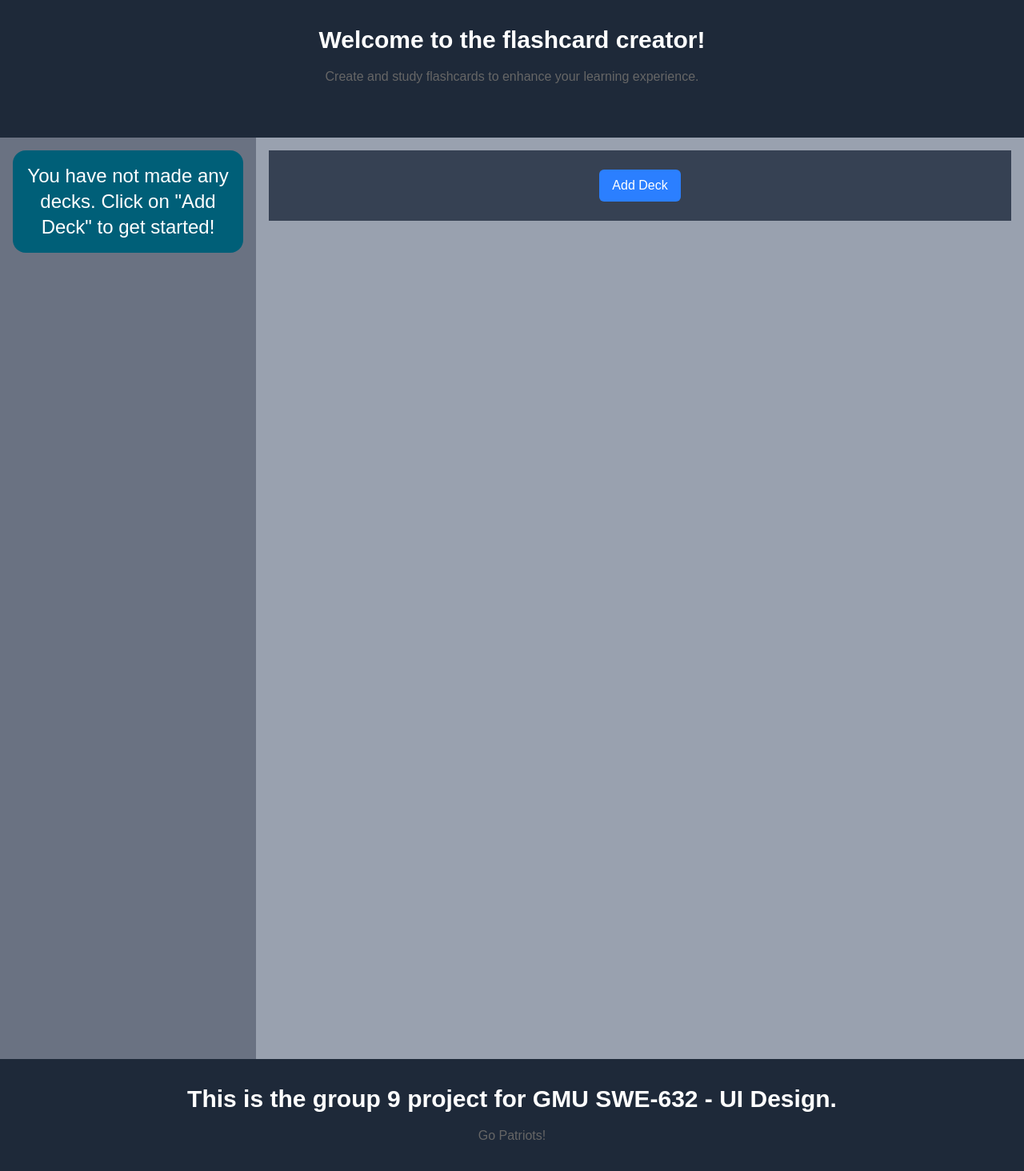
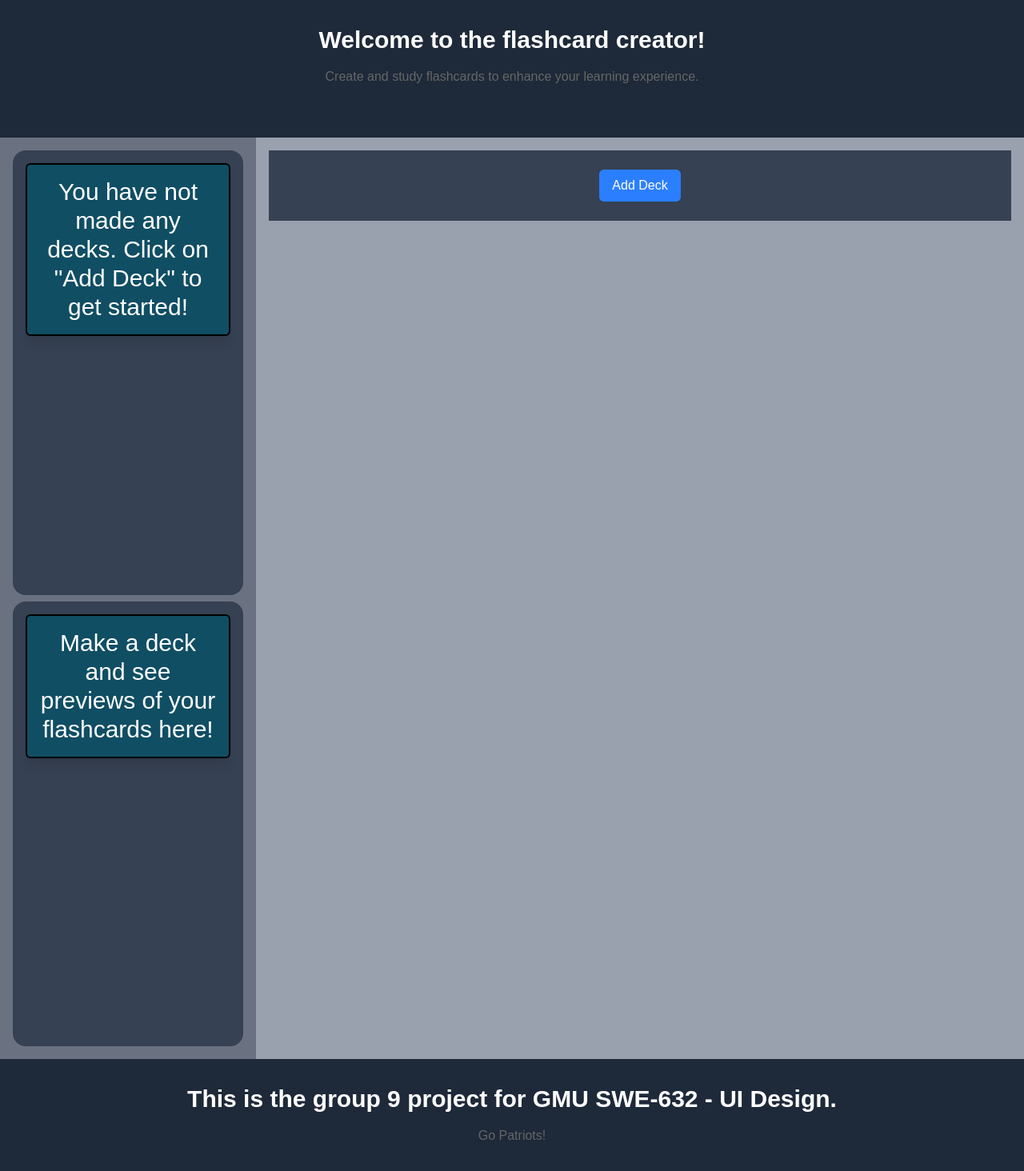
Before and after one commit to Noah-Whitcomb/swe632-study-aid, a SvelteKit app: page / in a window 1280 px wide. Shown: the top 1464 px of the page at 80% size. Built offline with nearby package versions, Linux system fonts and the light colour scheme.

Commit message:
added 2 improvements

```diff
--- a/src/lib/Menu.svelte
+++ b/src/lib/Menu.svelte
@@ -8,11 +8,11 @@ let { decks, selectedDeck, handleDeckChange } = $props();
 	<div class="flex flex-col gap-2">
         {#each decks as deck, index}
           {#if index === selectedDeck}
-          <div class="flex justify-center bg-cyan-800 text-white rounded-2xl text-2xl p-4 border-4 border-yellow-400 scale-105" >
+          <div class="flex justify-center bg-cyan-800 text-white rounded-3xl bg-gradient-to-b from-cyan-900 to-cyan-700 text-2xl p-4 border-4 shadow-2xl border-yellow-400 scale-105" >
             {deck.name}
           </div>
           {:else}
-            <button class="flex justify-center hover:bg-cyan-400 bg-cyan-800 text-white rounded-2xl text-2xl p-4 cursor-pointer transition-all duration-300" onclick={() => handleDeckChange(index)} >
+            <button class="flex justify-center hover:bg-cyan-400 bg-cyan-800 text-white rounded-3xl bg-gradient-to-b from-cyan-900 to-cyan-700 text-2xl p-4 cursor-pointer transition-all duration-300 shadow-2xl " onclick={() => handleDeckChange(index)} >
               {deck.name}
             </button>
           {/if}
--- a/src/routes/+page.svelte
+++ b/src/routes/+page.svelte
@@ -115,12 +115,11 @@
   <!-- {JSON.stringify(decks, null, 2)} -->
 
   <!-- This div is column 1 - left side menus -->
-  <div class="flex-col w-1/4 bg-gray-500 p-4">
+  <div class="flex flex-col w-1/4 bg-gray-500 p-4 gap-2">
+    <!-- this div shows our clickable decks -->
+    <div class="h-4/8 bg-gray-700 rounded-2xl overflow-auto p-4">
       {#if decks.length > 0}
-      <!-- <div class="flex items-center justify-center bg-cyan-800 text-white rounded-2xl text-2xl p-4">
-        Active Decks
-      </div> -->
-      <div class="flex items-center justify-center bg-cyan-900 text-white rounded-2xl text-3xl p-8 shadow-lg">
+        <div class="flex items-center justify-center bg-cyan-900 border-2 border-black text-white rounded-md text-3xl p-4 shadow-lg">
           Active Decks:
         </div>
 
@@ -128,10 +127,33 @@
           <Menu {decks} {handleDeckChange} {selectedDeck}/>
         </div>
       {:else}
-      <div class="p-4 text-center text-white text-2xl bg-cyan-800 rounded-2xl">
+        <div class="p-4 text-center text-white bg-cyan-900 border-2 border-black rounded-md text-3xl shadow-lg w-auto h-auto">
           You have not made any decks. Click on "Add Deck" to get started!
         </div>
       {/if}
+    </div>
+
+    <!-- this div shows flashcard previews for the selected deck -->
+    <div class=" flex flex-col gap-1 h-4/8 bg-gray-700 rounded-2xl p-4 overflow-auto">
+      {#if decks.length == 0}
+        <div class="p-4 text-center text-white bg-cyan-900 border-2 border-black rounded-md text-3xl shadow-lg w-auto h-auto">
+          Make a deck and see previews of your flashcards here!
+        </div>
+      {:else if decks.length > 0 && decks[selectedDeck].flashcards.length == 0}
+        <div class="flex items-center justify-center bg-cyan-900 border-2 border-black text-white rounded-md text-3xl p-4 shadow-lg">
+          There are no flashcards in this deck!
+        </div>
+      {:else}
+        <div class="p-4 text-center text-white bg-cyan-900 border-2 border-black rounded-md text-3xl shadow-lg w-auto h-auto">
+          Flashcard previews:
+        </div>
+        {#each decks[selectedDeck].flashcards as flashcard}
+          <div class="p-4 text-center text-white scale-90 bg-cyan-600 border-2 border-black rounded-md text-3xl shadow-lg min-h-20 truncate w-auto">
+            Q: {flashcard.question}
+          </div>
+        {/each}
+      {/if}
+    </div>
   </div>
 
   <!-- This div is column 2 - displays actual flashcards -->
```
Lines whose indentation alone changed are shown as unchanged.
